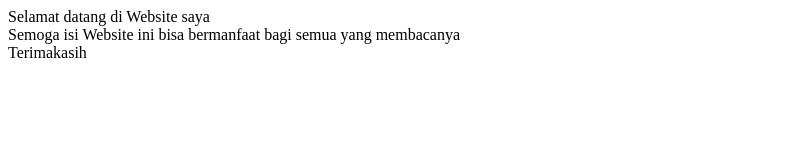
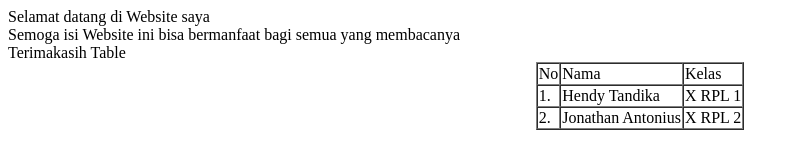
Before and after one commit to JonathanAntonius/Branch_html, a plain HTML site: page index.html in a window 1280 px wide. Shown: the whole page, without its empty margins (0-799 px from the left). Drawn offline with Linux system fonts and the light colour scheme.

Commit message:
Update Table

```diff
--- a/index.html
+++ b/index.html
@@ -8,3 +8,29 @@ Semoga isi Website ini bisa bermanfaat bagi semua yang membacanya<br>
   Terimakasih
 </body>
 <html>
+
+Table
+<html>
+<head>
+<title> Tabel </title>
+</head>
+<body>
+<table border cellspacing=0 align=center>
+<tr>
+<td> No </td>
+<td> Nama </td>
+<td> Kelas </td>
+</tr>
+<tr>
+<td> 1. </td>
+<td> Hendy Tandika </td>
+<td> X RPL 1 </td>
+</tr>
+<tr>
+<td> 2. </td>
+<td> Jonathan Antonius </td>
+<td> X RPL 2 </td>
+</tr>
+</table>
+</body>
+<html>
```
